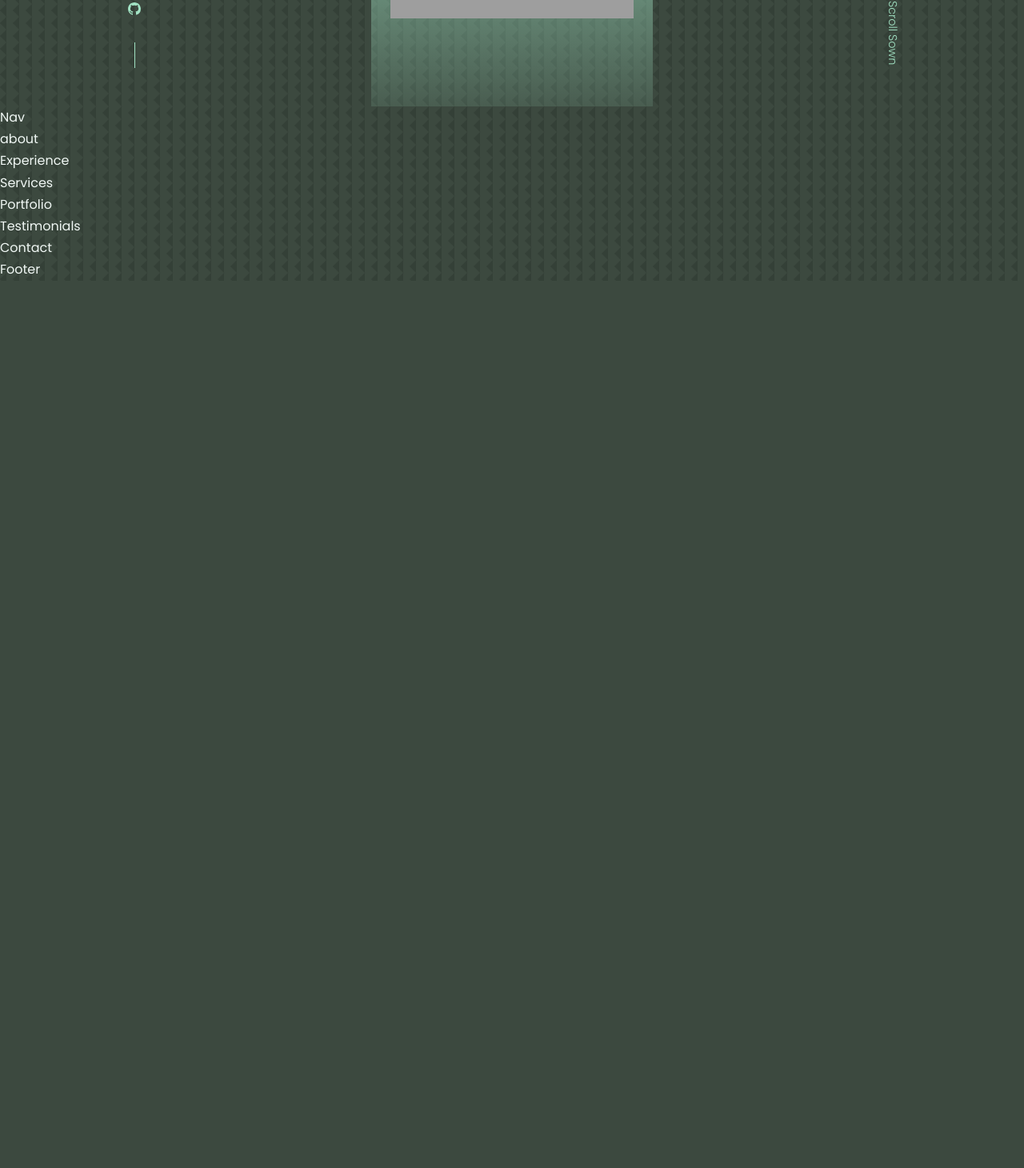
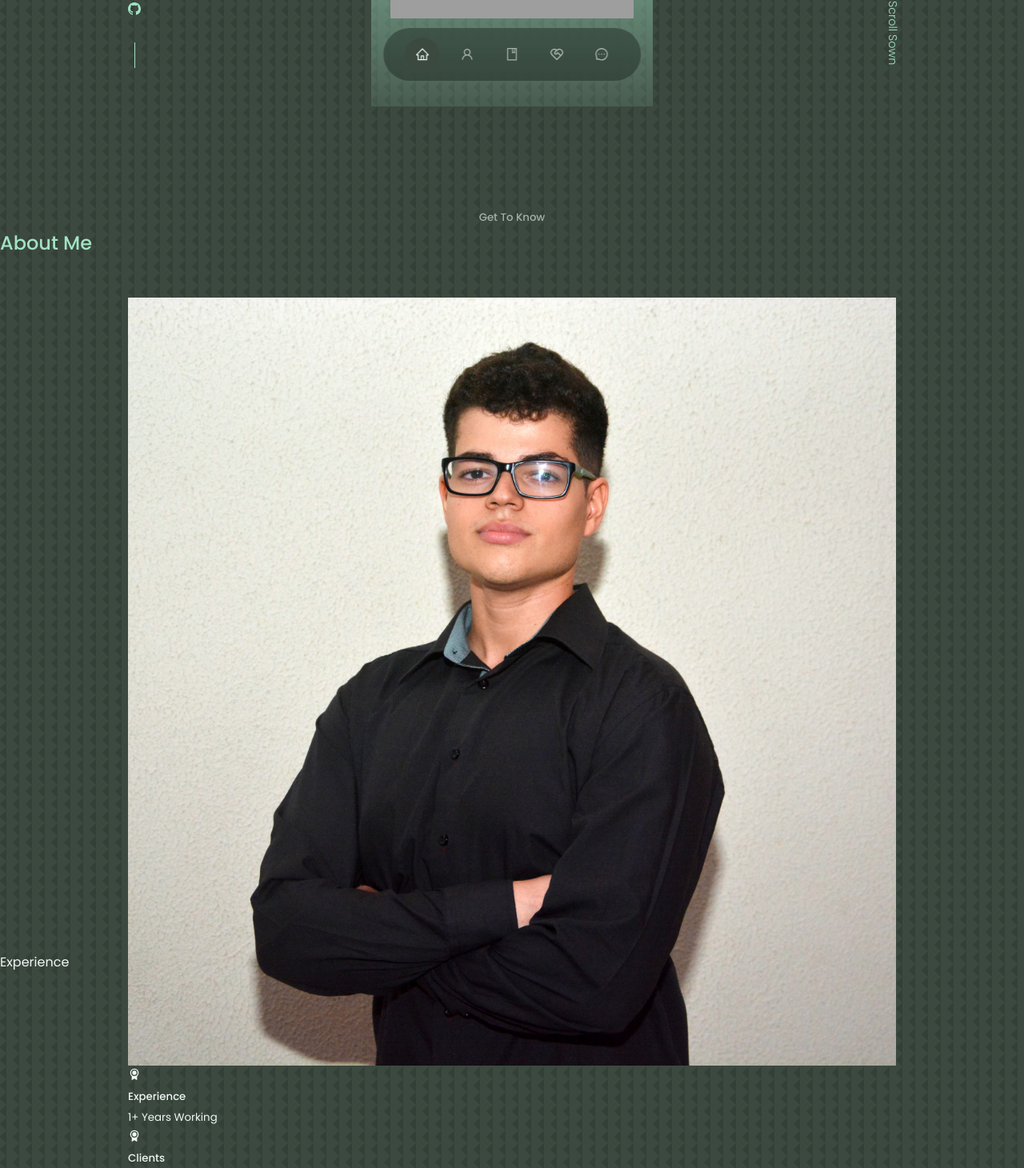
Before and after one commit to JoaoRicardo-Silva/personal-portfolio, a React (Create React App) app: page / in a window 1280 px wide. Shown: the part 667-2127 px from the top of the page at 80% size. Before the commit the page ends 1018 px from the top, so only its background shows below. Built offline with nearby package versions, Linux system fonts and the light colour scheme; grey boxes are pictures that could not be loaded.

Commit message:
NavBar Update

```diff
--- a/src/components/about/About.jsx
+++ b/src/components/about/About.jsx
@@ -1,10 +1,45 @@
-import React from 'react'
-import './about.css'
+import React from "react";
+import "./about.css";
+import ME from "../../assets/me-about.jpg";
+import { RiAwardFill } from "react-icons/ri";
+import { ImUsers } from "react-icons/im";
 
 const about = () => {
   return (
-    <div>about</div>
-  )
-}
+    <section id="about">
+      <h5>Get To Know</h5>
+      <h2>About Me</h2>
 
-export default about
+      <div className="container about__container">
+        <div className="about__me">
+          <div className="about__me-iamge">
+            <img src={ME} alt="Abou Image" />
+          </div>
+        </div>
+        <div className="about__content">
+          <div className="about__cards">
+            <article className="about__card">
+              <RiAwardFill className="about__icon" />
+              <h5>Experience</h5>
+              <small>1+ Years Working</small>
+            </article>
+
+            <article className="about__card">
+              <RiAwardFill className="about__icon" />
+              <h5>Clients</h5>
+              <small></small>
+            </article>
+
+            <article className="about__card">
+              <RiAwardFill className="about__icon" />
+              <h5>Experience</h5>
+              <small>1+ Years Working</small>
+            </article>
+          </div>
+        </div>
+      </div>
+    </section>
+  );
+};
+
+export default about;
--- a/src/components/contact/Contact.jsx
+++ b/src/components/contact/Contact.jsx
@@ -1,10 +1,8 @@
-import React from 'react'
-import './contact.css'
+import React from "react";
+import "./contact.css";
 
 const Contact = () => {
-  return (
-    <div>Contact</div>
-  )
-}
+  return <section id="contact">Contact</section>;
+};
 
-export default Contact
+export default Contact;
--- a/src/components/experience/Experience.jsx
+++ b/src/components/experience/Experience.jsx
@@ -1,10 +1,8 @@
-import React from 'react'
-import './experience.css'
+import React from "react";
+import "./experience.css";
 
 const Experience = () => {
-  return (
-    <div>Experience</div>
-  )
-}
+  return <section id="experience">Experience</section>;
+};
 
-export default Experience
+export default Experience;
--- a/src/components/nav/Nav.jsx
+++ b/src/components/nav/Nav.jsx
@@ -1,10 +1,55 @@
-import React from 'react'
-import './nav.css'
+import React from "react";
+import "./nav.css";
+import {
+  AiOutlineHome,
+  AiOutlineUser,
+  AiOutlineBook,
+  AiOutlineMessage,
+} from "react-icons/ai";
+import { RiServiceLine } from "react-icons/ri";
+import { useState } from "react";
 
 const Nav = () => {
+  const [activeNav, setActiveNav] = useState("#");
   return (
-    <div>Nav</div>
-  )
-}
+    <nav>
+      <a
+        href="#"
+        onClick={() => setActiveNav("#")}
+        className={activeNav === "#" ? "active" : ""}
+      >
+        <AiOutlineHome />
+      </a>
+      <a
+        href="#about"
+        onClick={() => setActiveNav("#about")}
+        className={activeNav === "#about" ? "active" : ""}
+      >
+        <AiOutlineUser />
+      </a>
+      <a
+        href="#experience"
+        onClick={() => setActiveNav("#experience")}
+        className={activeNav === "#experience" ? "active" : ""}
+      >
+        <AiOutlineBook />
+      </a>
+      <a
+        href="#services"
+        onClick={() => setActiveNav("#services")}
+        className={activeNav === "#services" ? "active" : ""}
+      >
+        <RiServiceLine />
+      </a>
+      <a
+        href="#contact"
+        onClick={() => setActiveNav("#contact")}
+        className={activeNav === "#contact" ? "active" : ""}
+      >
+        <AiOutlineMessage />
+      </a>
+    </nav>
+  );
+};
 
-export default Nav
+export default Nav;
--- a/src/components/nav/nav.css
+++ b/src/components/nav/nav.css
@@ -0,0 +1,32 @@
+nav {
+  background: rgba(0, 0, 0, 0.3);
+  width: max-conten;
+  display: block;
+  padding: 0.7rem 1.7rem;
+  z-index: 2;
+  position: fixed;
+  left: 50%;
+  transform: translateX(-50%);
+  bottom: 2rem;
+  display: flex;
+  gap: 0.8rem;
+  border-radius: 3rem;
+  backdrop-filter: blur(15px);
+}
+
+nav a {
+  background: transparent;
+  padding: 0.8rem;
+  border-radius: 50%;
+  display: flex;
+  color: var(--color-light);
+  font-size: 1.1rem;
+}
+nav a:hover {
+  background: rgba(0, 0, 0, 0.3);
+}
+
+nav a.active {
+  background: var(--color-bg);
+  color: var(--color-white);
+}
--- a/src/components/portfolio/Portfolio.jsx
+++ b/src/components/portfolio/Portfolio.jsx
@@ -1,10 +1,8 @@
-import React from 'react'
-import './portfolio.css'
+import React from "react";
+import "./portfolio.css";
 
 const Portfolio = () => {
-  return (
-    <div>Portfolio</div>
-  )
-}
+  return <section id="portfolio">Portfolio</section>;
+};
 
-export default Portfolio
+export default Portfolio;
--- a/src/components/services/Services.jsx
+++ b/src/components/services/Services.jsx
@@ -1,10 +1,8 @@
-import React from 'react'
-import './services.css'
+import React from "react";
+import "./services.css";
 
 const Services = () => {
-  return (
-    <div>Services</div>
-  )
-}
+  return <section id="services">Services</section>;
+};
 
-export default Services
+export default Services;
--- a/src/components/testimonials/Testimonials.jsx
+++ b/src/components/testimonials/Testimonials.jsx
@@ -1,10 +1,8 @@
-import React from 'react'
-import './testimonials.css'
+import React from "react";
+import "./testimonials.css";
 
 const Testimonials = () => {
-  return (
-    <div>Testimonials</div>
-  )
-}
+  return <section id="testimonials">Testimonials</section>;
+};
 
-export default Testimonials
+export default Testimonials;
--- a/src/index.css
+++ b/src/index.css
@@ -69,6 +69,7 @@
 
 section {
   margin-top: 8rem;
+  height: 100vh;
 }
 
 section > h5 {
```
